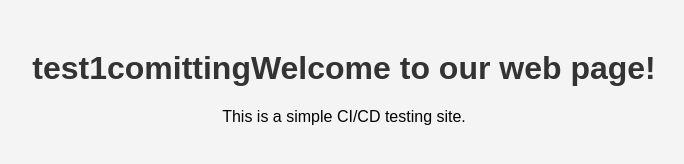
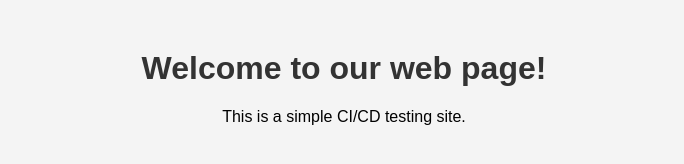
Before and after one commit to DimytroKashiroff/ci-cd-project, a plain HTML site: page index.html in a window 1280 px wide. Shown: the whole page, without its empty margins (296-980 px from the left). Drawn offline with Linux system fonts and the light colour scheme.

Commit message:
testssss

```diff
--- a/index.html
+++ b/index.html
@@ -8,7 +8,7 @@
     <link rel="icon" href="favicon.ico" type="image/x-icon">
 </head>
 <body>
-    <h1>test1comittingWelcome to our web page!</h1>
+    <h1>Welcome to our web page!</h1>
     <p>This is a simple CI/CD testing site.</p>
 </body>
 </html>
```
